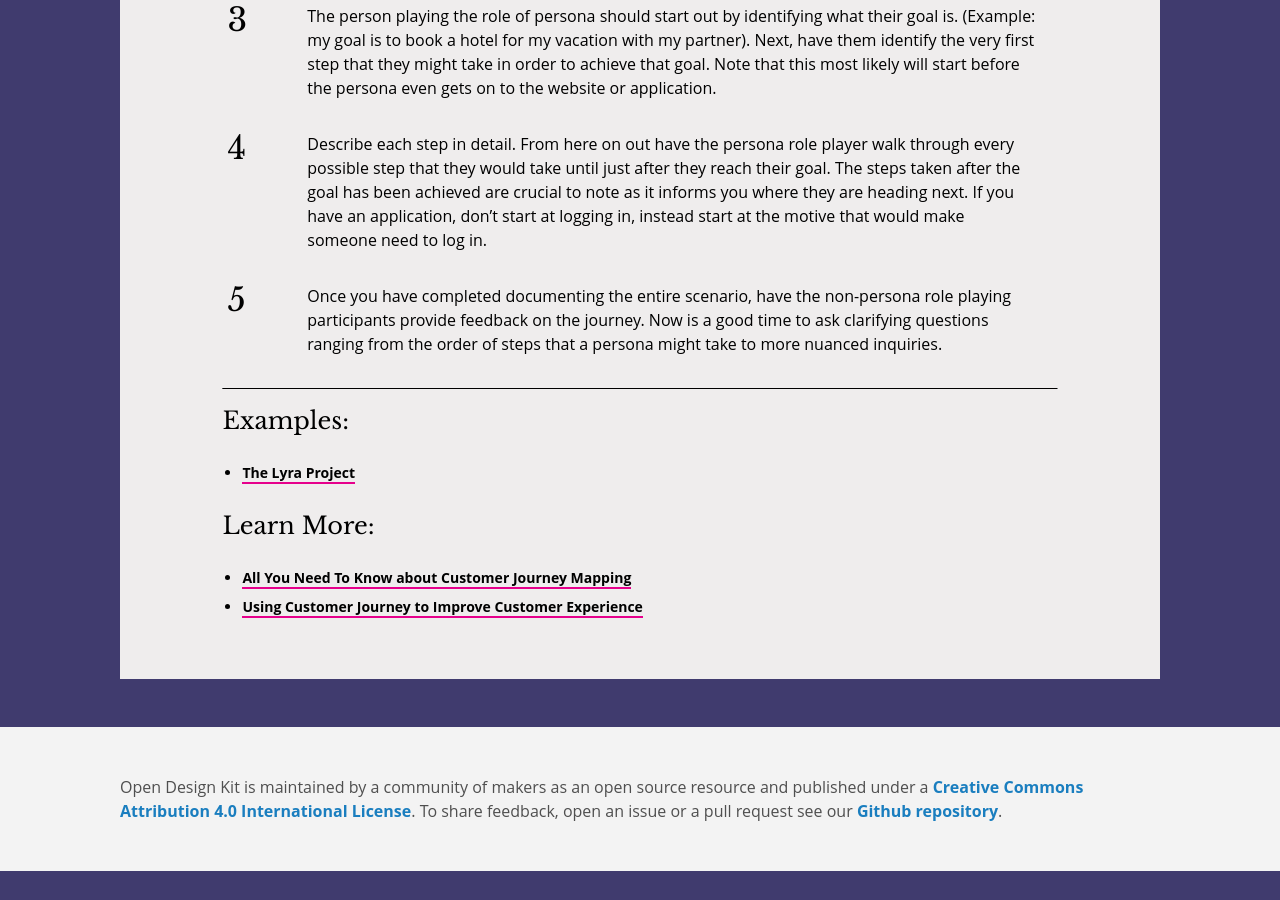
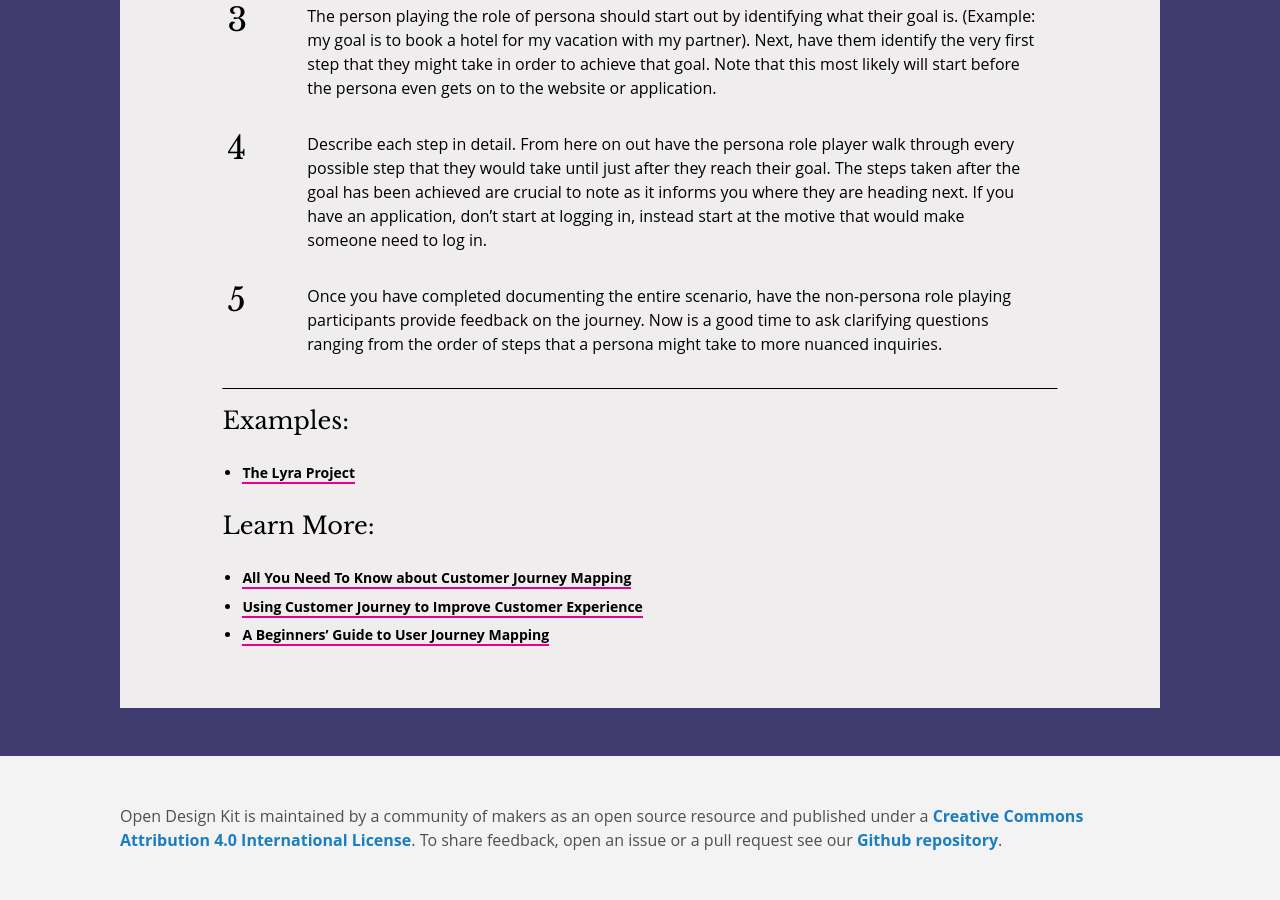
Before and after one commit to open-design-kit/opendesignkit, a Jekyll site: the page built from _methods/journey-maps.md, in a window 1280 px wide and 900 px high, scrolled down 1119 px. Built offline with Jekyll 4.4.1, drawn with Linux system fonts in a browser that asks for light colours; before the commit the page ends 1990 px from its top, so only the background shows below that.

Commit message:
Added Resource to Journey Mapping Method

```diff
--- a/_methods/journey-maps.md
+++ b/_methods/journey-maps.md
@@ -49,3 +49,4 @@ Small (1 -2 hours per persona)
 ## Learn More:
 * [All You Need To Know about Customer Journey Mapping ](https://www.smashingmagazine.com/2015/01/all-about-customer-journey-mapping/)
 * [Using Customer Journey  to Improve Customer Experience](https://hbr.org/2010/11/using-customer-journey-maps-to)
+* [A Beginners' Guide to User Journey Mapping](https://www.appcues.com/blog/user-journey-map)
```
